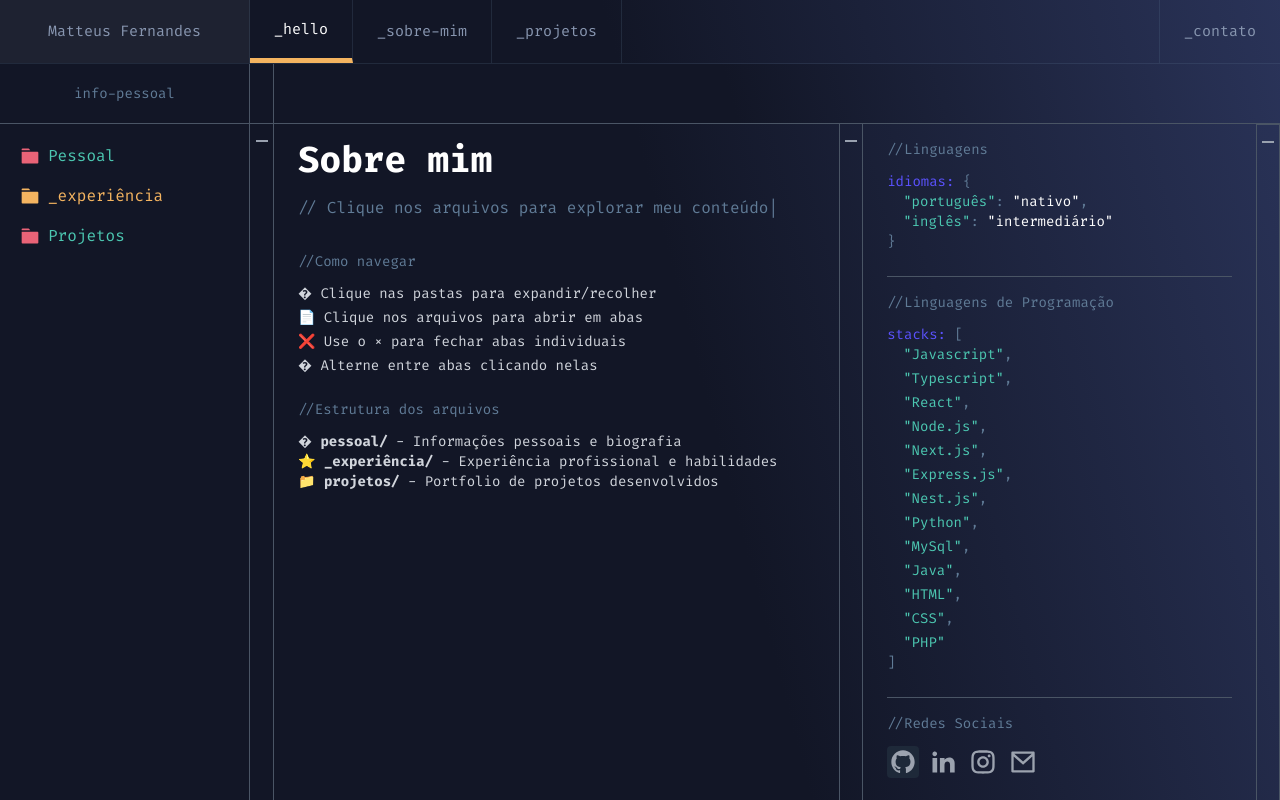
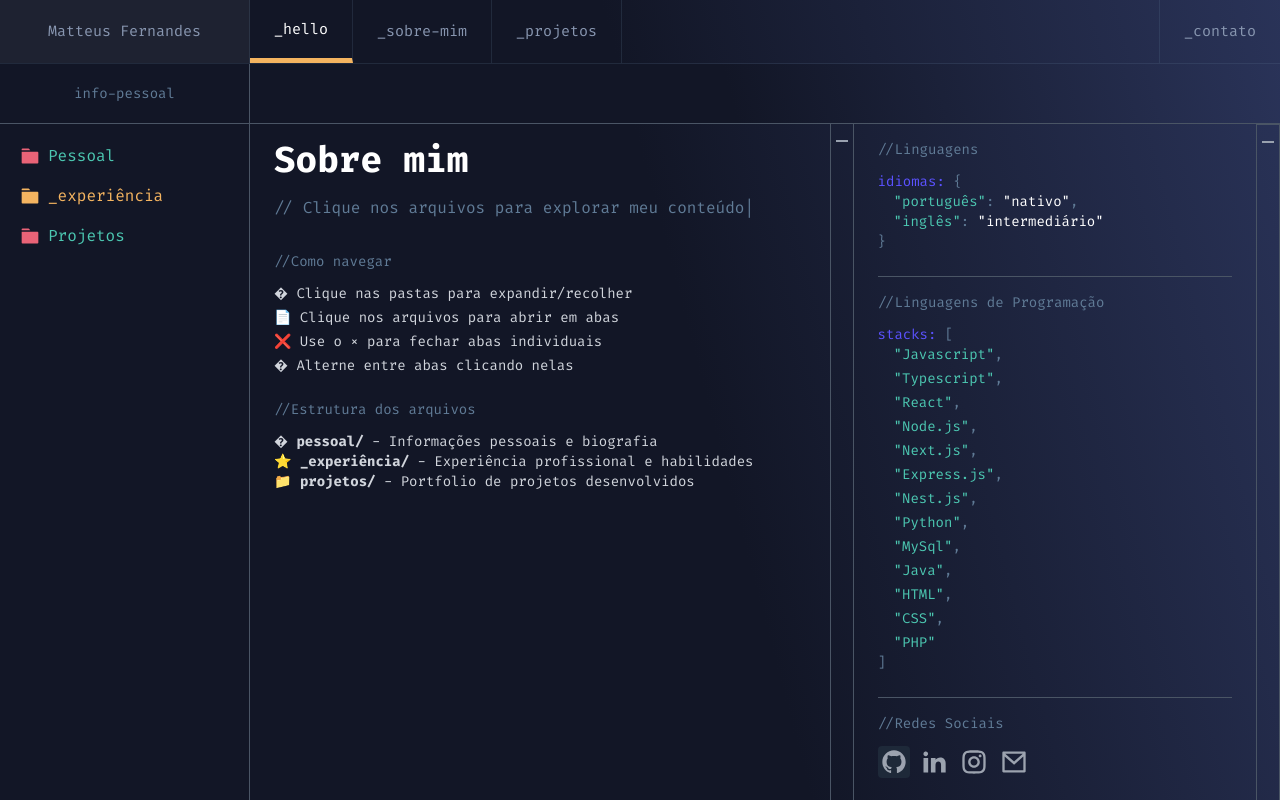
Before and after one commit to matteusfernandes/portifolio, a Next.js app: page /sobre-mim in a window 1280 px wide. Shown: the top 800 px of the page. Built offline with nearby package versions, Linux system fonts and the light colour scheme.

Commit message:
fix: remove unnecessary gap after file explorer sidebar
- Remove 6px gap between file explorer sidebar and main content
- Remove corresponding gap in tab bar for perfect alignment
- Keep only container border for clean visual separation
- Improve layout cohesion and professional appearance

```diff
--- a/src/app/sobre-mim/page.tsx
+++ b/src/app/sobre-mim/page.tsx
@@ -430,7 +430,6 @@ export default function SobreMim() {
         <div className="border-r border-gray-600 flex items-center justify-center" style={{ minWidth: '250px' }}>
           <span className="text-light-gray text-sm">info-pessoal</span>
         </div>
-        <div className="w-6 border-r border-gray-600"></div>
         <div className="flex-1 flex items-center h-full">
           {openTabs.length > 0 && (
             openTabs.map((tab) => (
@@ -467,11 +466,6 @@ export default function SobreMim() {
                 {renderFileTree(fileStructure)}
               </div>
             </div>
-          </div>
-
-          {/* Gap após sidebar esquerda */}
-          <div className="w-6 border-r border-gray-600 relative">
-            <div className="absolute top-4 left-1/2 transform -translate-x-1/2 w-3 h-0.5 bg-gray-400"></div>
           </div>
 
           {/* Conteúdo principal - 60% da largura restante */}
```
